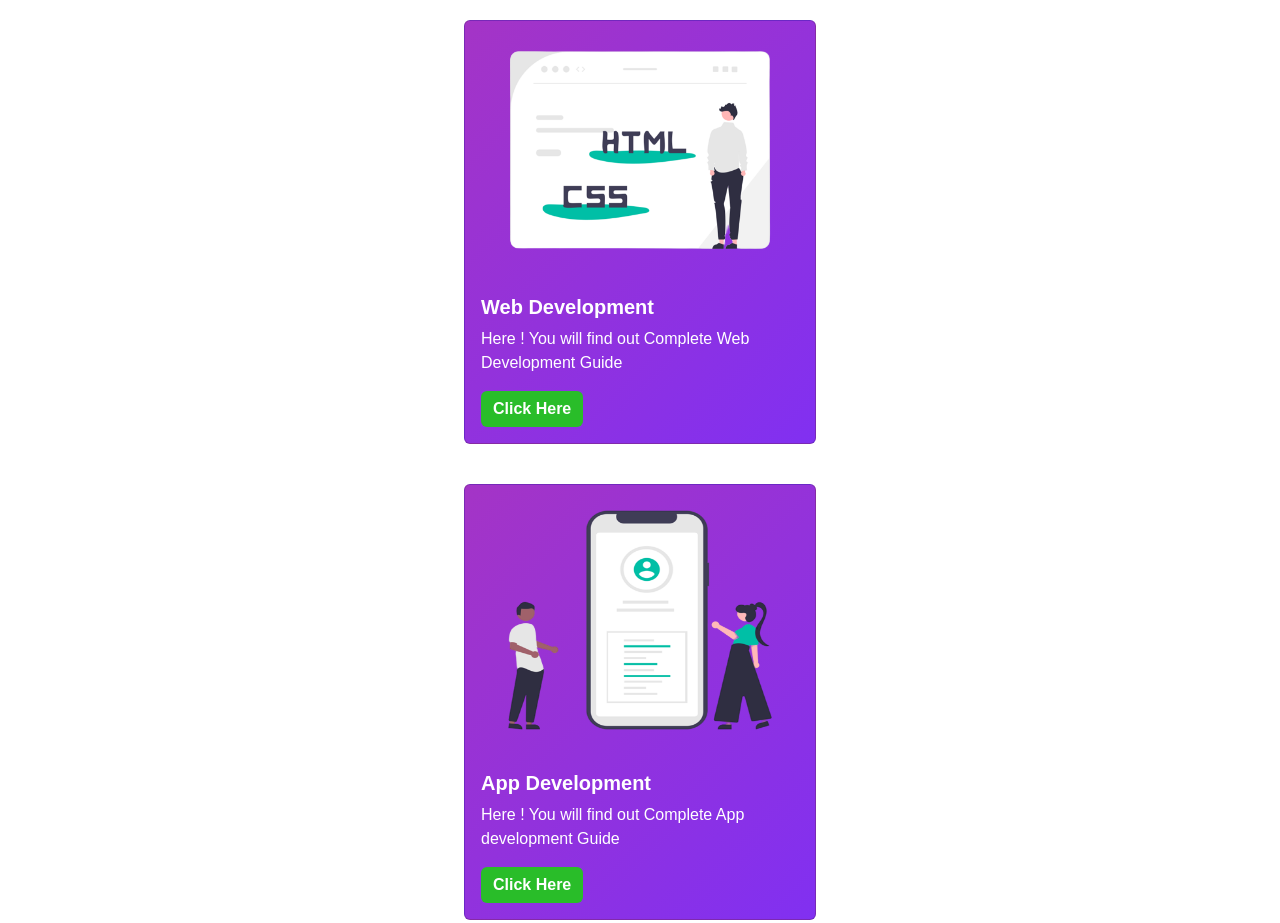
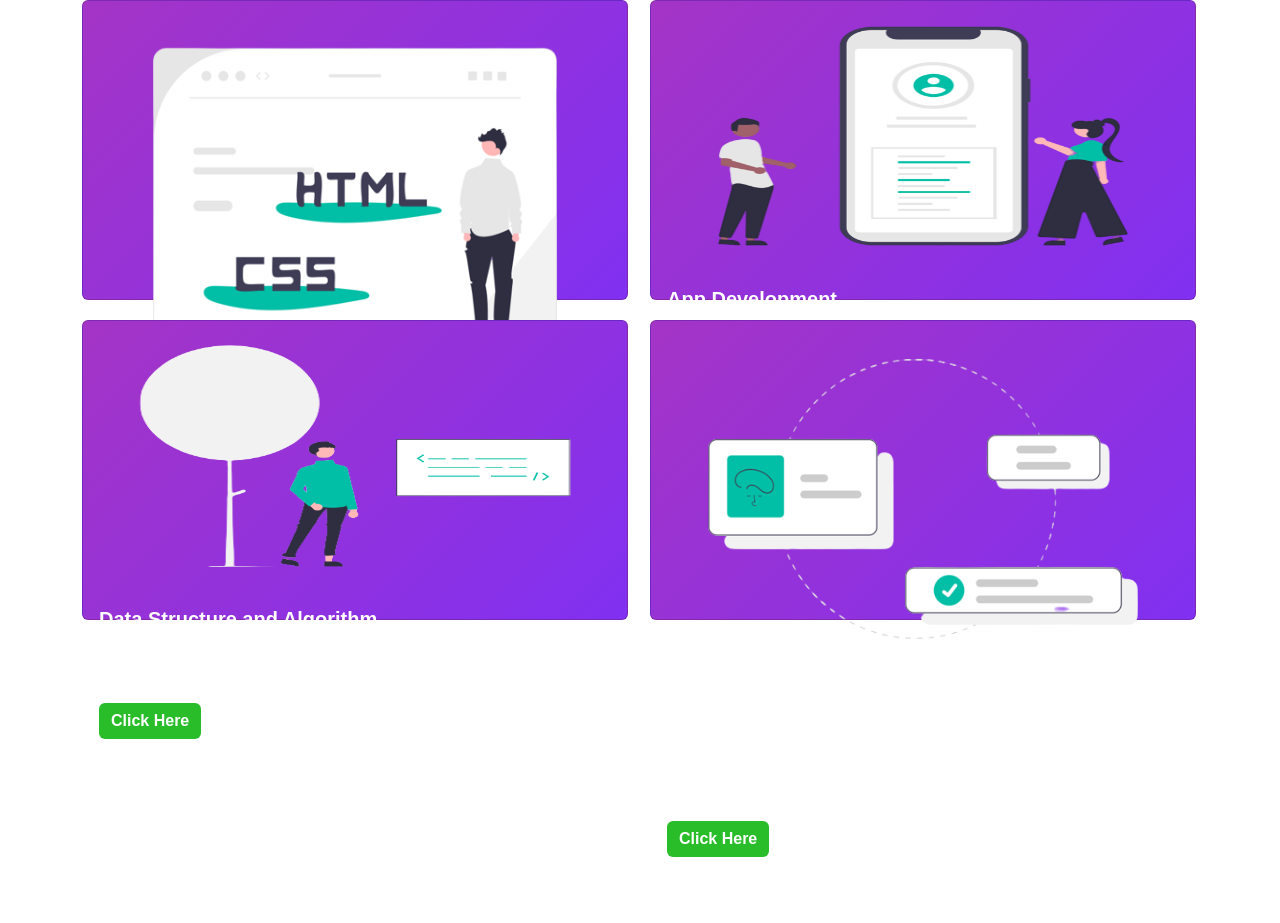
Before and after one commit to prajwalmandlik2004/guide-pages, a plain HTML site: page index.html in a window 1280 px wide. Shown: the top 923 px of the page. After the commit the page ends 873 px from the top, so only its background shows below. Drawn offline with nearby package versions, Linux system fonts and the light colour scheme.

Commit message:
Update index.html

```diff
--- a/index.html
+++ b/index.html
@@ -19,16 +19,18 @@
         }
 
         .container {
-            display: grid;
-            grid-row: inherit;
-            place-content: center;
+            display: flex;
+            flex-wrap: wrap;
+            gap : 20px;
 
         }
 
         .card {
             background-image: linear-gradient(135deg, rgb(164, 52, 198), rgb(129, 48, 241));
             color: white;
-            margin: 20px 20px;
+            height : 300px;
+            flex : 4 5 400px;
+            margin-right : 2px;
         }
 
         .card-title {
```
